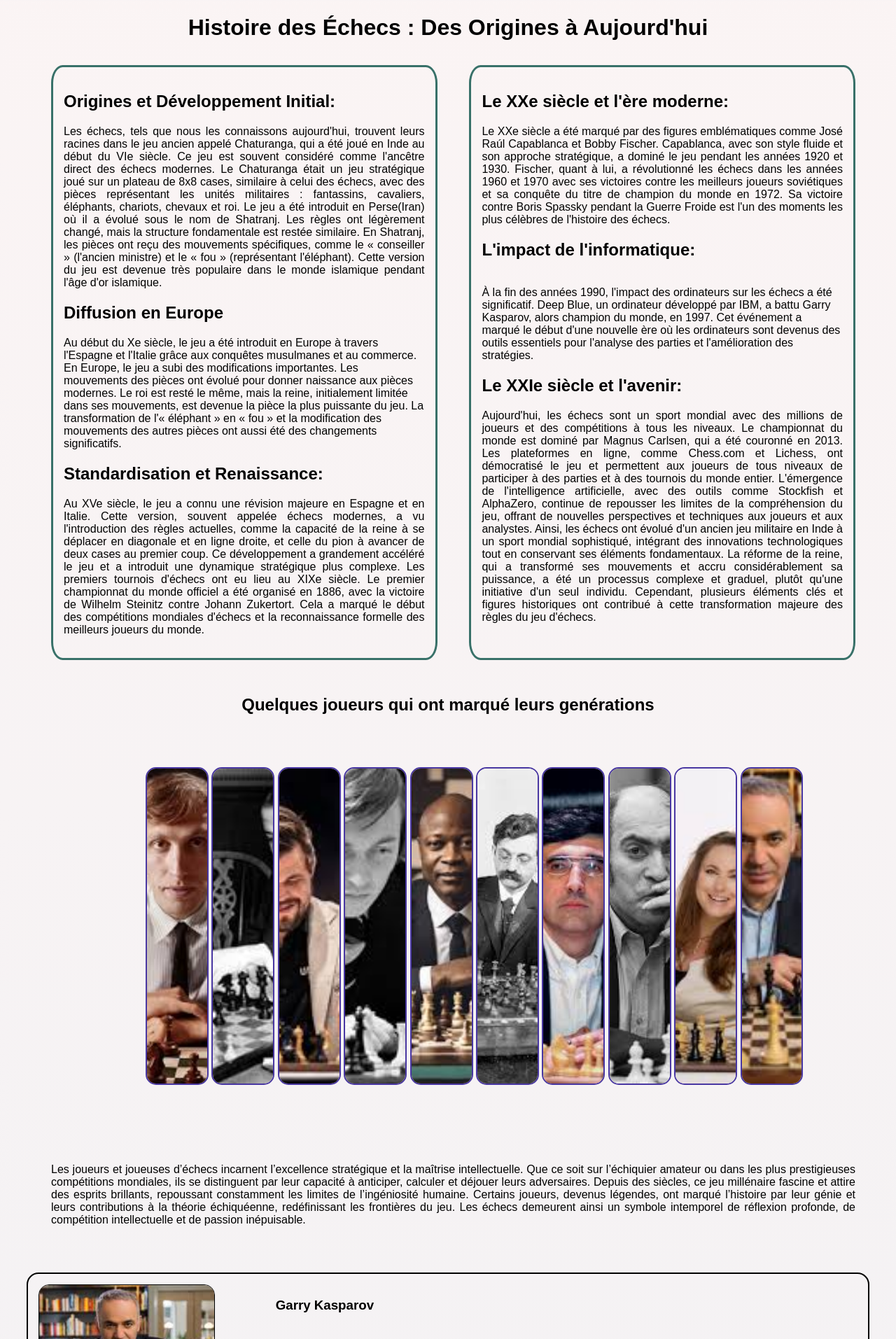
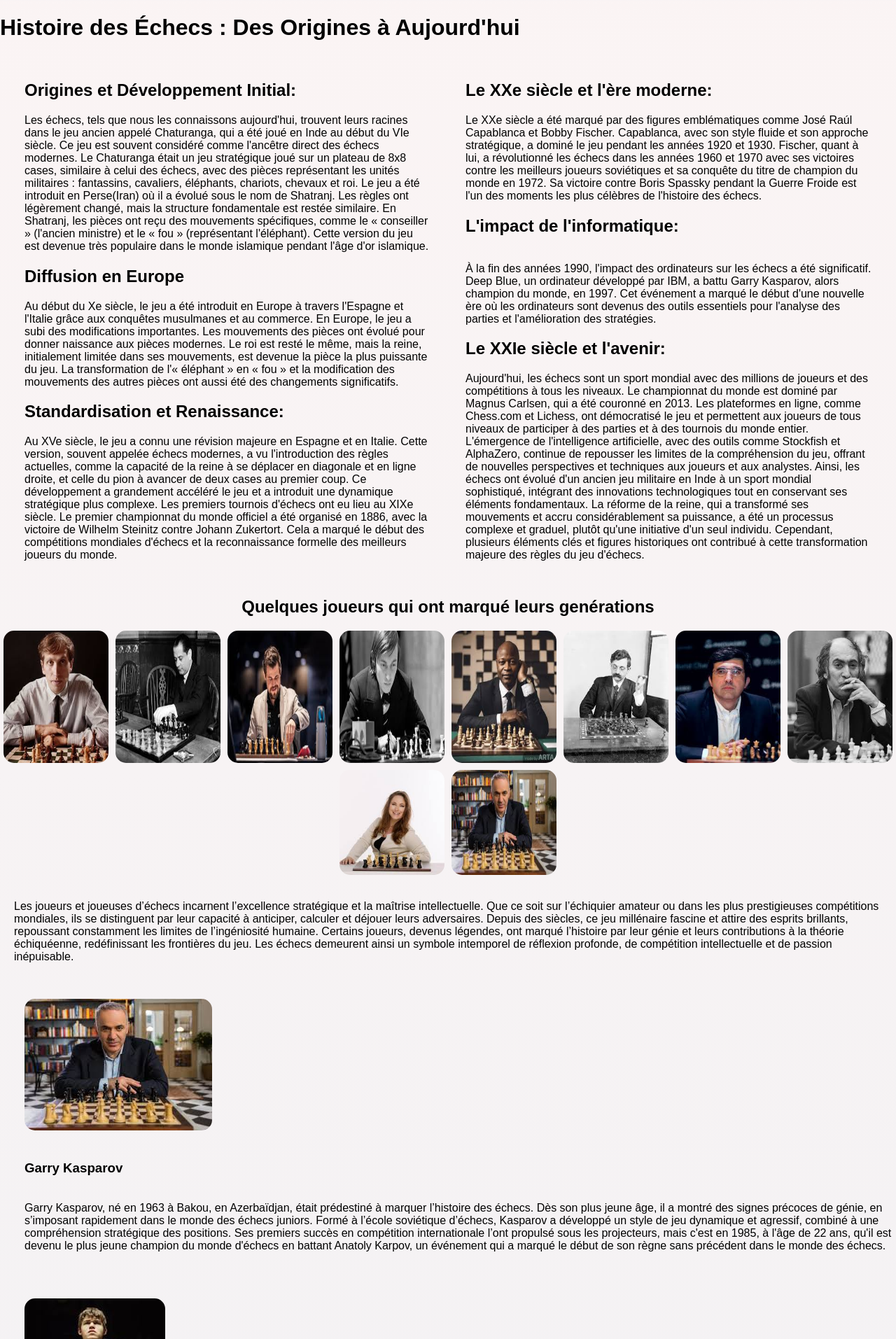
Before and after one commit to falcon25006/baord_gamers, a PHP site: page /lesLegendes.html in a window 1280 px wide. Shown: the top 1913 px of the page at 70% size. Run offline with PHP 8.4, Linux system fonts and the light colour scheme.

Commit message:
ajustement avec claude

```diff
--- a/style.css
+++ b/style.css
@@ -1,112 +1,66 @@
-body,html{
+/* Styles de base */
+body, html {
     font-family: Arial, Helvetica, sans-serif;
     background-image: linear-gradient(to top, #e9eef3 0%, hsl(0, 41%, 97%) 100%);
-}
-.photos img{
-    width: 250px;
-    height: 250px;
-
-}
-.container{
-    margin: 75px 0 0 200px;
-    margin-bottom:100px ;
-    width: 85%;
-    height:450px;
-   justify-content: center;
-    flex-wrap: nowrap;
-    gap: 8px;
-
-}
-.container img{
-    width: 8%;
-    height: 100%;
-    object-fit: cover;
-    border-radius: 15px;
-    border: 2px solid rgb(73, 55, 162);
-    transition: all ease-in-out 0.5s;
-
-}
-.container img:hover{
-    width: 18%;
-}
-p{
-    text-align: justify;
-}
-.histoire{
-   margin: 35px 50px 50px 65px ;
-   display: flex;
-   gap: 4%;
-
-}
-.histoire1,.histoire2{
-    width: 45%;
-    border: 3px rgb(56, 113, 105) solid;
-    padding: 15px 15px 15px 15px;
-    border-radius: 3%;
-}
-h1{
-    text-align: center;
-
-}
-.joueurs{
-    border: 2px black solid;
-    box-shadow: 4%;
-    display: flex;
-    flex-wrap: nowrap;
-    padding: 15px 15px 15px 15px;
-    margin: 50px 30px 30px 30px;
-    border-radius: 17px;
-    gap: 1%;
-    margin-bottom: 100px;
+    margin: 0;
+    padding: 0;
+    width: 100%;
+    box-sizing: border-box;
 }
 
-.photos img {
-
-display: flex;
-flex-wrap: wrap;
-
-border: 1px black solid;
-border-radius:15px ;
-object-fit: cover;
+/* Styles pour les conteneurs principaux */
+.histoire, .joueurs, .streameur {
+    margin: 20px;
+    display: flex;
+    flex-wrap: wrap;
+    gap: 20px;
 }
 
-.text{
-width: 73%;
-height: 25%;
-display: flex;
-flex-wrap: wrap;
-border-radius:15px ;
-margin-right: 75px;
-margin-left: 75px;
+.histoire1, .histoire2, .joueurs, .personne {
+    width: 100%;
+    box-sizing: border-box;
+    padding: 15px;
+    border-radius: 15px;
 }
-.streameur{
 
-display: flex;
+/* Styles pour les images */
+img {
+    max-width: 100%;
+    height: auto;
+    border-radius: 15px;
+}
 
-margin: 75px 0 0 75px;
-width: 90%;
-height:900px;
-justify-content: center;
-flex-wrap: nowrap;
-
- border-radius: 7px;
-}
-.personne{
+.container {
     display: flex;
     flex-wrap: wrap;
-    text-wrap: wrap;
-    border: 2px black solid;
-    width: 32%;
-    margin: 15px 15px 15px 15px;
-    border-radius: 15px;
-    padding: 35px 35px 35px 35px ;
-     justify-content: center;
+    justify-content: center;
+    gap: 10px;
+    margin: 20px 0;
+}
 
+.container img {
+    width: calc(25% - 10px);
+    max-width: 150px;
+    transition: all ease-in-out 0.3s;
 }
-.personne img{
-    width: 300px;
-    height: 300px;
-    border-radius: 50%;
-    border: 1px rgb(43, 46, 40) solid;
 
+.container img:hover {
+    transform: scale(1.1);
 }
+
+/* Media queries pour la mise en page responsive */
+@media screen and (min-width: 768px) {
+    .histoire1, .histoire2 {
+        width: calc(50% - 10px);
+    }
+
+    .personne {
+        width: calc(33.33% - 20px);
+    }
+}
+
+@media screen and (min-width: 1024px) {
+    .container img {
+        width: calc(12.5% - 10px);
+    }
+}
```
